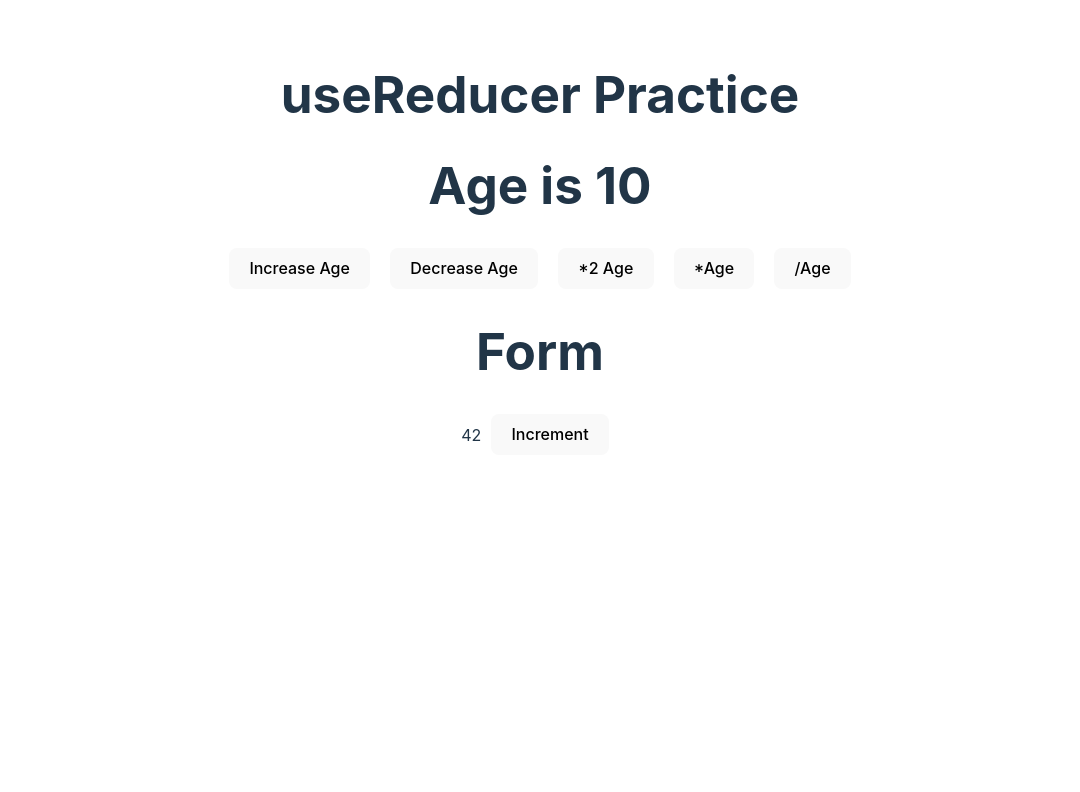
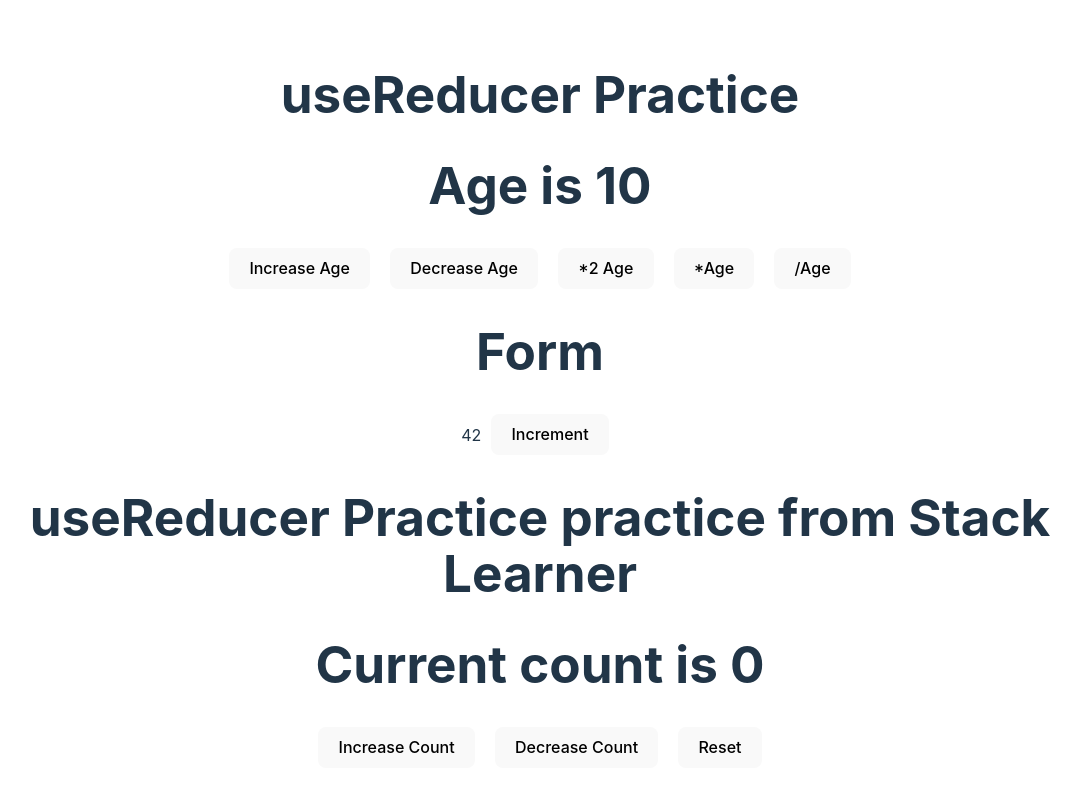
Before and after one commit to nomandhoni-cs/useReducer, a React (Vite) app: page / in a window 1280 px wide. Shown: the top 792 px of the page, without its empty margins (100-1180 px from the left). Built offline with nearby package versions, Linux system fonts and the light colour scheme.

Commit message:
Sucessfully implemented the useContext with UseReducer

```diff
--- a/src/App.tsx
+++ b/src/App.tsx
@@ -2,6 +2,7 @@
 import "./App.css"
 import Form from "./components/Form"
 import { CountProvider } from "./provider/count-provider"
+import Counter from "./components/Counter"
 
 function reducer(
   state: { age: number },
@@ -54,6 +55,7 @@
           <button onClick={handleDivision}>/Age</button>
         </div>
         <Form />
+        <Counter />
       </CountProvider>
     </>
   )
--- /dev/null
+++ b/src/components/Controller.tsx
@@ -0,0 +1,16 @@
+import React, { useContext } from "react"
+import { CountContext } from "../provider/count-provider"
+
+const Controller = () => {
+  const { actions } = useContext(CountContext)
+  console.log(actions)
+  return (
+    <>
+      <button onClick={() => actions.increment()}>Increase Count</button>
+      <button onClick={() => actions.decrement()}>Decrease Count</button>
+      <button onClick={() => actions.reset()}>Reset</button>
+    </>
+  )
+}
+
+export default Controller
--- a/src/components/Counter.tsx
+++ b/src/components/Counter.tsx
@@ -1,11 +1,13 @@
+import { useContext } from "react"
+import { CountContext } from "../provider/count-provider"
+import Controller from "./Controller"
 const Counter = () => {
+  const { count } = useContext(CountContext)
   return (
     <>
       <h1>useReducer Practice practice from Stack Learner</h1>
-      <h1>Age is {state.age}</h1>
-      <button onClick={handleIncrease}>Increase Count</button>
-      <button onClick={handleDecrease}>Decrease Count</button>
-      <button onClick={handleTwosTable}>Reset</button>
+      <h1>Current count is {count}</h1>
+      <Controller />
     </>
   )
 }
--- a/src/provider/count-provider.tsx
+++ b/src/provider/count-provider.tsx
@@ -1,15 +1,48 @@
-import React, { createContext, useReducer } from "react"
-const CountContext = createContext()
+import React, { createContext, useReducer, ReactNode, Dispatch } from "react"
+
+interface CountState {
+  count: number
+}
+
+interface CountActions {
+  increment: (value?: number) => void
+  decrement: (value?: number) => void
+  reset: () => void
+}
+
+type CountContextType = CountState & { actions: CountActions }
+
+const CountContext = createContext<CountContextType | undefined>(undefined)
+
 const INCREMENT = "INCREMENT"
 const DECREMENT = "DECREMENT"
 const RESET = "RESET"
-const createActions = (dispatch) => ({
-  increment: (value) => dispatch({ type: INCREMENT, payload: value || 1 }),
-  decrement: (value) => dispatch({ type: DECREMENT, payload: value || 1 }),
+
+interface IncrementAction {
+  type: typeof INCREMENT
+  payload: number
+}
+
+interface DecrementAction {
+  type: typeof DECREMENT
+  payload: number
+}
+
+interface ResetAction {
+  type: typeof RESET
+}
+
+type CountAction = IncrementAction | DecrementAction | ResetAction
+
+const createActions = (dispatch: Dispatch<CountAction>): CountActions => ({
+  increment: (value?: number) =>
+    dispatch({ type: INCREMENT, payload: value || 1 }),
+  decrement: (value?: number) =>
+    dispatch({ type: DECREMENT, payload: value || 1 }),
   reset: () => dispatch({ type: RESET }),
 })
 
-const reducer = (state, action) => {
+const reducer = (state: number, action: CountAction): number => {
   switch (action.type) {
     case INCREMENT: {
       return state + action.payload
@@ -25,13 +58,21 @@
   }
 }
 
-const CountProvider = (props) => {
+interface CountProviderProps {
+  children: ReactNode
+}
+
+const CountProvider: React.FC<CountProviderProps> = ({
+  children,
+}: CountProviderProps) => {
   const [count, dispatch] = useReducer(reducer, 0)
   const actions = createActions(dispatch)
+
   return (
     <CountContext.Provider value={{ count, actions }}>
-      {props.children}
+      {children}
     </CountContext.Provider>
   )
 }
+
 export { CountProvider, CountContext }
```
